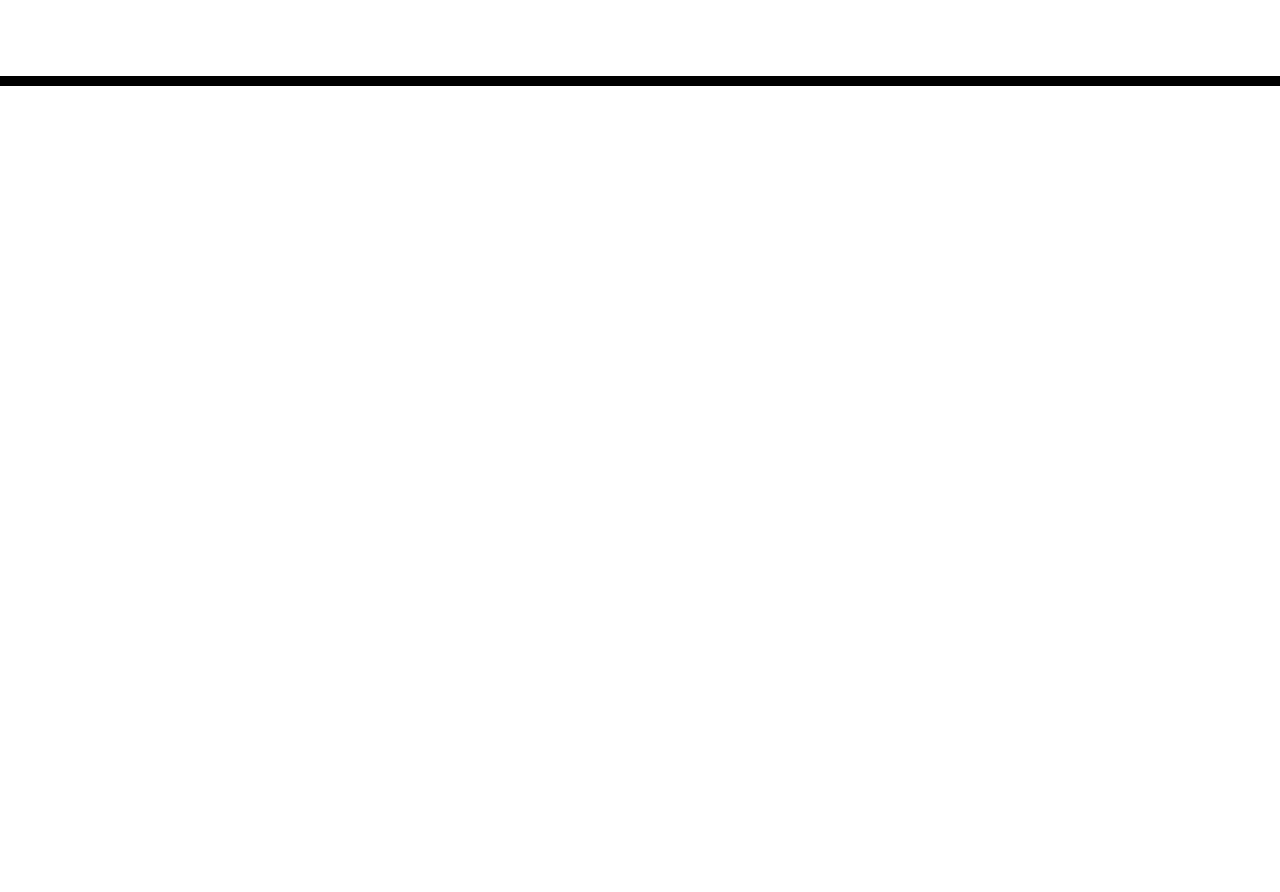
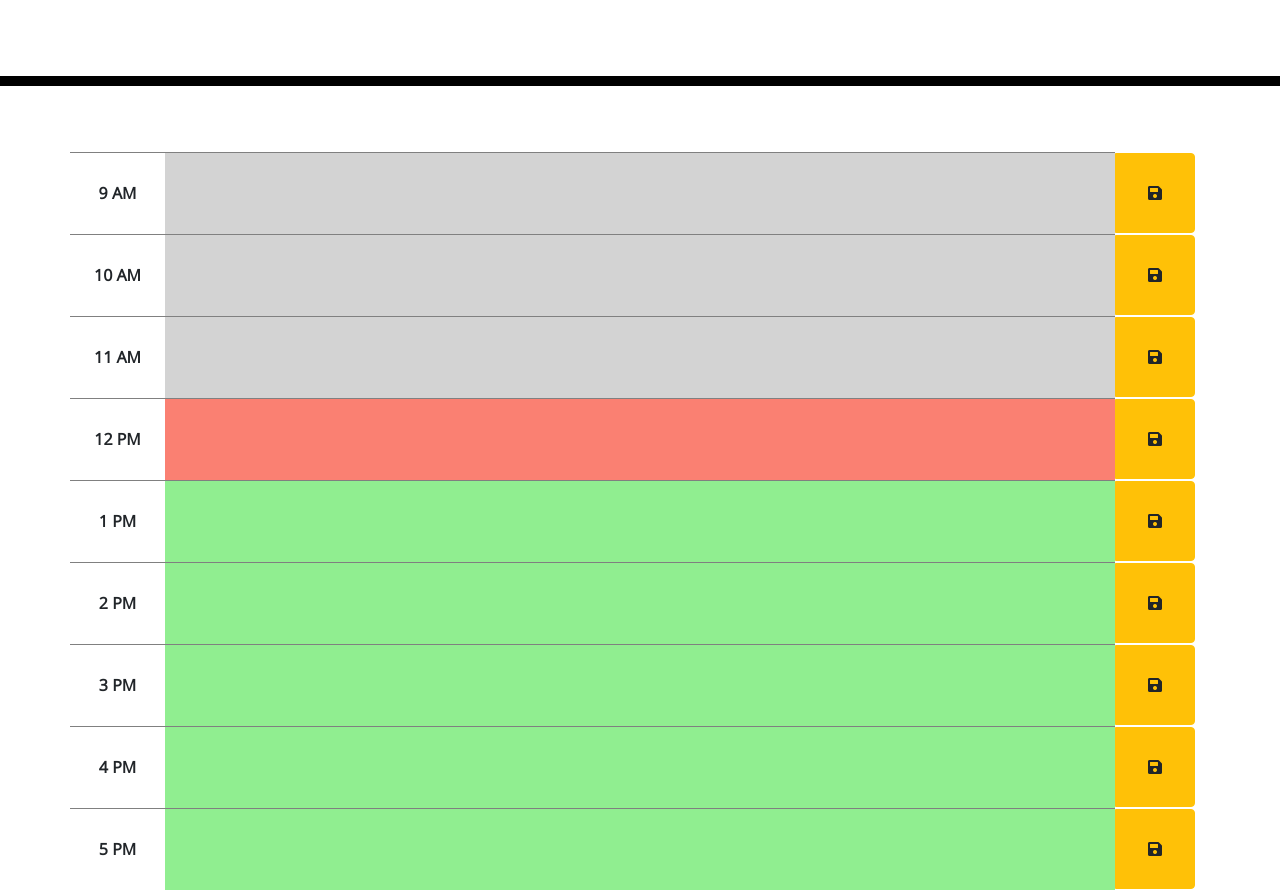
Before and after one commit to rachelleBoeuf/the-day-planner, a plain HTML site: page index.html in a window 1280 px wide. Shown: the part 182-1074 px from the top of the page. Before the commit the page ends 800 px from the top, so only its background shows below. Drawn offline with nearby package versions, Linux system fonts and the light colour scheme.

Commit message:
final updates

```diff
--- a/index.html
+++ b/index.html
@@ -18,7 +18,7 @@
       href="https://fonts.googleapis.com/css?family=Open+Sans&display=swap"
       rel="stylesheet"
     />
-    <link rel="stylesheet" href="style.css" />
+    <link rel="stylesheet" href="./styles.css" />
     <title>Work Day Scheduler</title>
   </head>
 
@@ -29,10 +29,60 @@
       <p id="currentDay" class="lead"></p>
     </header>
     <div class="container">
-      <!-- Timeblocks go here -->
+      <div class="row">
+        <div class="col-sm-12 calendar-wrapper">
+          <div class="row" data-hour="9">
+            <div class="col-sm-1 calendar-hour"><b>9 AM</b></div>
+            <div class="col-sm-10 calendar-event" contenteditable="true"></div>
+            <div class="col-sm-1 calendar-button"><button type="button" class="btn btn-warning btn-round"><i class="fa fa-save"></i></button></div>
+          </div>
+          <div class="row" data-hour="10">
+            <div class="col-sm-1 calendar-hour"><b>10 AM</b></div>
+            <div class="col-sm-10 calendar-event" contenteditable="true"></div>
+            <div class="col-sm-1 calendar-button"><button type="button" class="btn btn-warning btn-round"><i class="fa fa-save"></i></button></div>
+          </div>
+          <div class="row" data-hour="11">
+            <div class="col-sm-1 calendar-hour"><b>11 AM</b></div>
+            <div class="col-sm-10 calendar-event" contenteditable="true"></div>
+            <div class="col-sm-1 calendar-button"><button type="button" class="btn btn-warning btn-round"><i class="fa fa-save"></i></button></div>
+          </div>
+          <div class="row" data-hour="12">
+            <div class="col-sm-1 calendar-hour"><b>12 PM</b></div>
+            <div class="col-sm-10 calendar-event" contenteditable="true"></div>
+            <div class="col-sm-1 calendar-button"><button type="button" class="btn btn-warning btn-round"><i class="fa fa-save"></i></button></div>
+          </div>
+          <div class="row" data-hour="13">
+            <div class="col-sm-1 calendar-hour"><b>1 PM</b></div>
+            <div class="col-sm-10 calendar-event" contenteditable="true"></div>
+            <div class="col-sm-1 calendar-button"><button type="button" class="btn btn-warning btn-round"><i class="fa fa-save"></i></button></div>
+          </div>
+          <div class="row" data-hour="14">
+            <div class="col-sm-1 calendar-hour"><b>2 PM</b></div>
+            <div class="col-sm-10 calendar-event" contenteditable="true"></div>
+            <div class="col-sm-1 calendar-button"><button type="button" class="btn btn-warning btn-round"><i class="fa fa-save"></i></button></div>
+          </div>
+          <div class="row" data-hour="15">
+            <div class="col-sm-1 calendar-hour"><b>3 PM</b></div>
+            <div class="col-sm-10 calendar-event" contenteditable="true"></div>
+            <div class="col-sm-1 calendar-button"><button type="button" class="btn btn-warning btn-round"><i class="fa fa-save"></i></button></div>
+          </div>
+          <div class="row" data-hour="16">
+            <div class="col-sm-1 calendar-hour"><b>4 PM</b></div>
+            <div class="col-sm-10 calendar-event" contenteditable="true"></div>
+            <div class="col-sm-1 calendar-button"><button type="button" class="btn btn-warning btn-round"><i class="fa fa-save"></i></button></div>
+          </div>
+          <div class="row" data-hour="17">
+            <div class="col-sm-1 calendar-hour"><b>5 PM</b></div>
+            <div class="col-sm-10 calendar-event" contenteditable="true"></div>
+            <div class="col-sm-1 calendar-button"><button type="button" class="btn btn-warning btn-round"><i class="fa fa-save"></i></button></div>
+          </div>
+        </div>
+
+      </div>
     </div>
 
     <script src="https://cdnjs.cloudflare.com/ajax/libs/jquery/3.2.1/jquery.min.js"></script>
     <script src="https://cdnjs.cloudflare.com/ajax/libs/moment.js/2.24.0/moment.min.js"></script>
+    <script src="./script.js"></script>
   </body>
 </html>
--- /dev/null
+++ b/script.js
@@ -0,0 +1,65 @@
+$(function() {
+    //page init
+    $(".calendar-button button").click(saveScheduleEvent);
+
+    //start the program
+    loadScheduleEvents();
+    updateScheduleColors();
+});
+
+function loadScheduleEvents() {
+    let planner = loadPlanner();
+    for (let hour in planner) {
+        $("div[data-hour="+hour+"] .calendar-event").html(planner[hour]);
+    }
+}
+
+function updateScheduleColors() {
+    //use moment libary to set the colors for the calendar
+    let hour = moment().format('H');
+    hour = 12;
+    for (let i = 9; i <= 17; i++) {
+        switch (true) {
+            case (i < hour):
+                $("div[data-hour="+i+"] .calendar-event").css('background-color', 'lightgray');
+                break;
+            case (i == hour):
+                $("div[data-hour="+i+"] .calendar-event").css('background-color', 'salmon');
+                break;
+            case (i > hour):
+                $("div[data-hour="+i+"] .calendar-event").css('background-color', 'lightgreen');
+                break;
+        }
+    }
+}
+
+function saveScheduleEvent() {
+    //get all the stuff we need to save this properly
+    let parent = $(this).parent().parent();
+    let hour = $(parent).data('hour');
+    let event = $(parent).find(".calendar-event").html();
+
+    //update planner for that time slot with current event detail
+    let planner = loadPlanner();
+    planner[hour] = event;
+    return savePlanner(planner);
+}
+
+function loadPlanner() {
+    //get planner from local storage
+    let planner = localStorage.getItem('planner');
+
+    //return blank object if nothing stored yet
+    if (planner === null) {
+        planner = {};
+    } else {
+        //decode the data that came from local storage
+        planner = JSON.parse(planner);
+    }
+
+    return planner;
+}
+
+function savePlanner(planner) {
+    return localStorage.setItem('planner', JSON.stringify(planner));
+}
--- a/style.css
+++ /dev/null
@@ -1,71 +0,0 @@
-body {
-    font-family: 'Open Sans', sans-serif;
-    font-size: 16px;
-    line-height: 1;
-  }
-
-  textarea {
-    background: transparent;
-    border: none;
-    resize: none;
-    color: #000000;
-    border-left: 1px solid black;
-    padding: 10px;
-  }
-
-  .jumbotron {
-    text-align: center;
-    background-color: transparent;
-    color: black;
-    border-radius: 0;
-    border-bottom: 10px solid black;
-  }
-
-  .description {
-    white-space: pre-wrap;
-  }
-
-  .time-block {
-    text-align: center;
-    border-radius: 15px;
-  }
-
-  .row {
-    white-space: pre-wrap;
-    height: 80px;
-    border-top: 1px solid white;
-  }
-
-  .hour {
-    background-color: #ffffff;
-    color: #000000;
-    border-top: 1px dashed #000000;
-  }
-
-  .past {
-    background-color: #d3d3d3;
-    color: white;
-  }
-
-  .present {
-    background-color: #ff6961;
-    color: white;
-  }
-
-  .future {
-    background-color: #77dd77;
-    color: white;
-  }
-
-  .saveBtn {
-    border-left: 1px solid black;
-    border-top-right-radius: 15px;
-    border-bottom-right-radius: 15px;
-    background-color: #06aed5;
-    color: white;
-  }
-
-  .saveBtn i:hover {
-    font-size: 20px;
-    transition: all 0.3s ease-in-out;
-  }
--- /dev/null
+++ b/styles.css
@@ -0,0 +1,111 @@
+body {
+  font-family: 'Open Sans', sans-serif;
+  font-size: 16px;
+  line-height: 1;
+}
+
+.calendar-event {
+  background: lightgray;
+}
+
+.calendar-wrapper div.row {
+  margin-bottom: -30px;
+}
+
+.calendar-wrapper .calendar-hour {
+  border-top: 1px solid gray;
+  text-align: center;
+}
+
+.calendar-wrapper .calendar-hour b {
+  line-height: 81px;
+}
+
+.calendar-wrapper .calendar-event {
+  border-top: 1px solid gray;
+}
+
+.calendar-wrapper .calendar-button {
+  padding-left: 0;
+  padding-top: 1px;
+  padding-bottom: 1px;
+}
+
+.calendar-wrapper .calendar-button button {
+  width: 100%;
+  height: 100%;
+  border-top-left-radius: 0;
+  border-bottom-left-radius: 0;
+}
+
+
+
+
+
+
+
+textarea {
+  background: transparent;
+  border: none;
+  resize: none;
+  color: #000000;
+  border-left: 1px solid black;
+  padding: 10px;
+}
+
+.jumbotron {
+  text-align: center;
+  background-color: transparent;
+  color: black;
+  border-radius: 0;
+  border-bottom: 10px solid black;
+}
+
+.description {
+  white-space: pre-wrap;
+}
+
+.time-block {
+  text-align: center;
+  border-radius: 15px;
+}
+
+.row {
+  white-space: pre-wrap;
+  height: 80px;
+  border-top: 1px solid white;
+}
+
+.hour {
+  background-color: #ffffff;
+  color: #000000;
+  border-top: 1px dashed #000000;
+}
+
+.past {
+  background-color: #d3d3d3;
+  color: white;
+}
+
+.present {
+  background-color: #ff6961;
+  color: white;
+}
+
+.future {
+  background-color: #77dd77;
+  color: white;
+}
+
+.saveBtn {
+  border-left: 1px solid black;
+  border-top-right-radius: 15px;
+  border-bottom-right-radius: 15px;
+  background-color: #06aed5;
+  color: white;
+}
+
+.saveBtn i:hover {
+  font-size: 20px;
+  transition: all 0.3s ease-in-out;
+}
```
